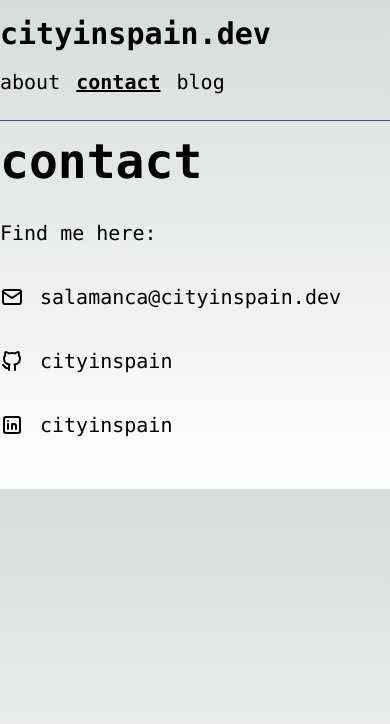
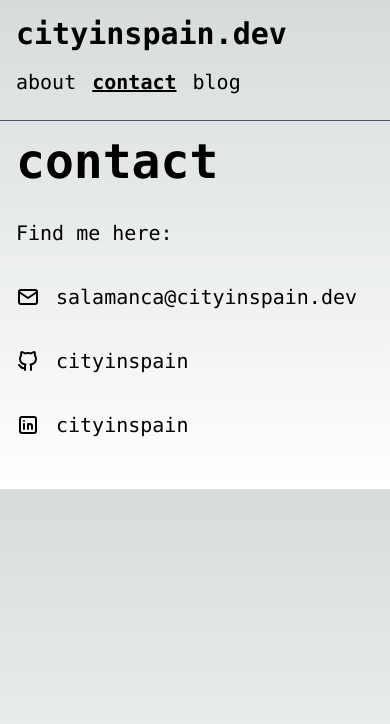
Before and after one commit to cityinspain/cityinspain.dev, a Next.js app: page /contact in a window 390 px wide. Shown: the top 724 px of the page. Built offline with nearby package versions, Linux system fonts and the light colour scheme.

Commit message:
improve mobile formatting

```diff
--- a/src/components/BlogPostLink.tsx
+++ b/src/components/BlogPostLink.tsx
@@ -5,12 +5,12 @@ export default function BlogPostLink({ post }) {
   return (
     <li>
       <Link href={`/blog/posts/${post.slug.current}`}>
-        <div className="flex justify-between py-4">
+        <div className="flex justify-between py-4 sm:flex-row flex-col">
           <div className="flex flex-col">
             <h2 className="font-bold text-xl">{post.title}</h2>
           </div>
           <div>
-            <p className="text-md text-gray-300">{post.publishedAt}</p>
+            <p className="text-md text-gray-300 ">{post.publishedAt}</p>
           </div>
         </div>
       </Link>
--- a/src/components/Layout.tsx
+++ b/src/components/Layout.tsx
@@ -21,8 +21,8 @@ export default function Layout({ children }: { children: React.ReactNode }) {
 
   return (
     <>
-      <div className="max-w-screen md:max-w-3xl md:m-auto py-4 divide-gray-600 divide-y">
-        <div className="pb-2">
+      <div className="max-w-screen md:max-w-3xl md:m-auto py-4 divide-gray-600 divide-y ">
+        <div className="pb-2 sm:px-0 px-4">
           <Link href="/">
             <h1 className="font-mono text-3xl font-bold pb-2">
               cityinspain.dev
@@ -42,7 +42,7 @@ export default function Layout({ children }: { children: React.ReactNode }) {
             ))}
           </div>
         </div>
-        <div className="pt-4">{children}</div>
+        <div className="pt-4 md:px-0 px-4">{children}</div>
       </div>
     </>
   );
```
